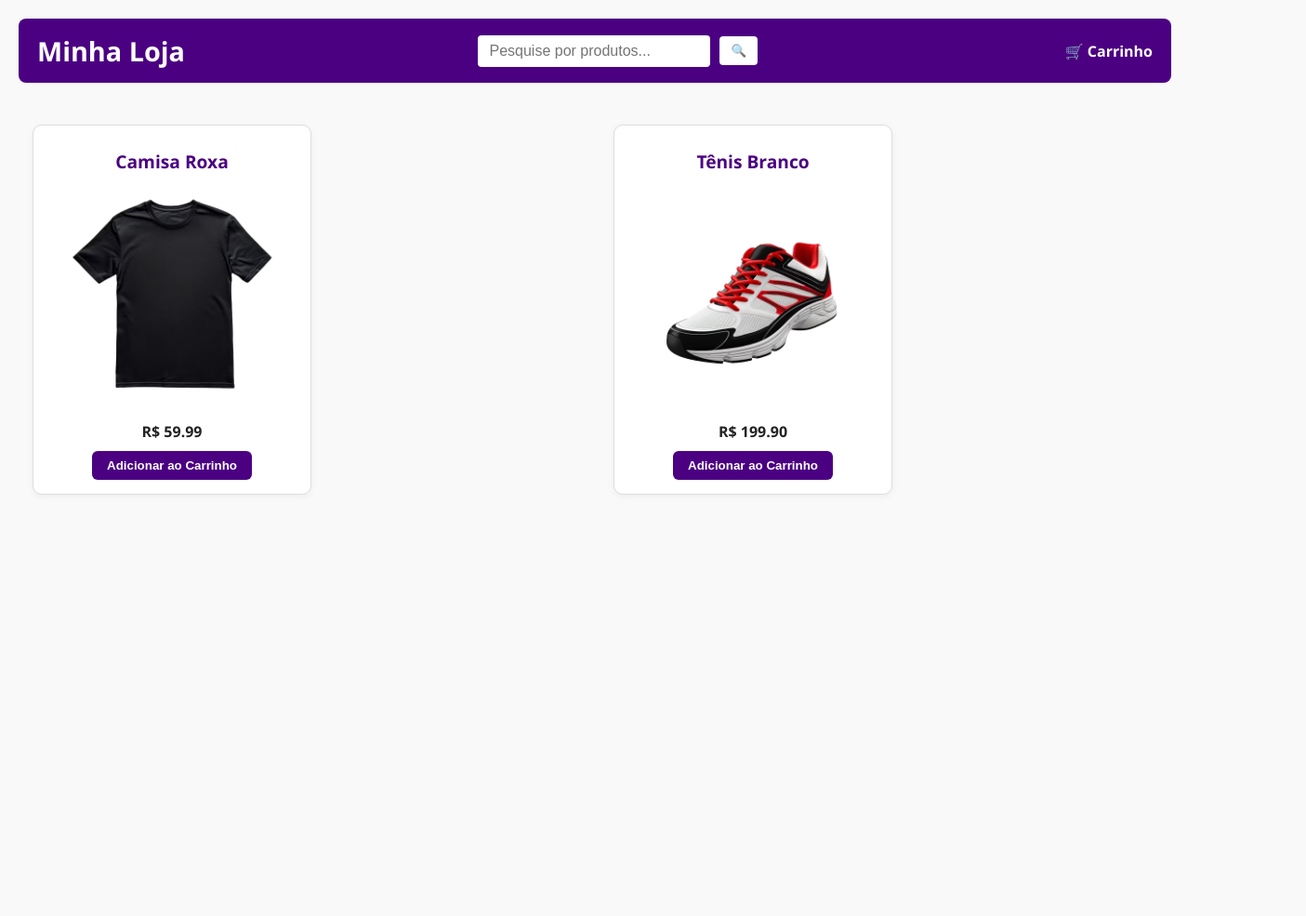
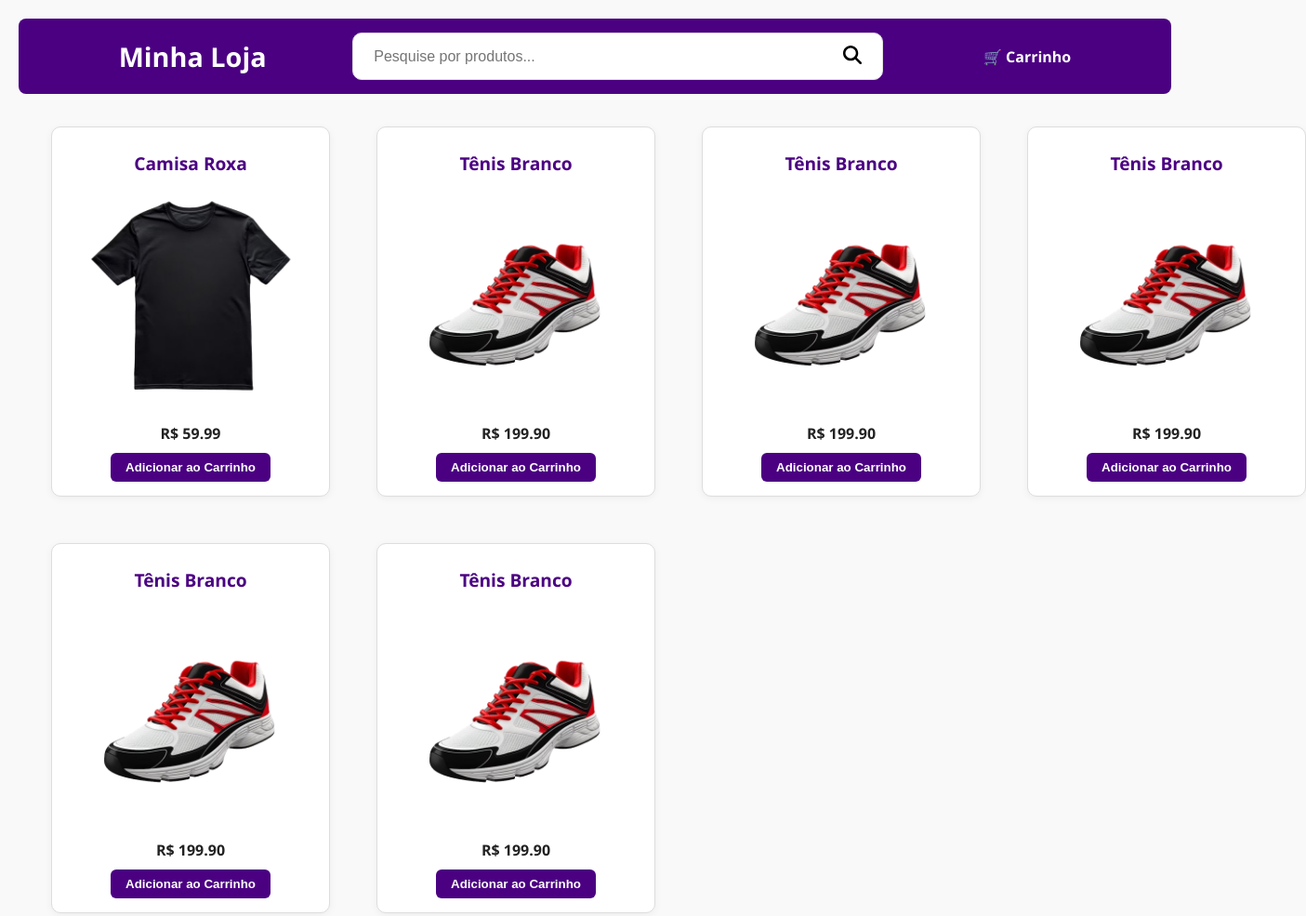
Before and after one commit to AntonioPalmaDev/Ecommerce, a plain HTML site: page index.html in a window 1280 px wide. Shown: the whole page at 93% size, 1405 px wide, since content can reach past the window. Before the commit the page ends 800 px from the top, so only its background shows below. Drawn offline with Linux system fonts and the light colour scheme.

Commit message:
Ajuste de UX

```diff
--- a/css/style.css
+++ b/css/style.css
@@ -17,14 +17,13 @@ body {
 /* Cabeçalho */
 header {
   display: flex;
-  justify-content: space-between;
+  justify-content: space-evenly;
   align-items: center;
   padding: 15px 20px;
   background-color: #4b0082;
   color: #fff;
   border-radius: 8px;
-  margin-bottom: 30px;
-  gap: 15px;
+  gap: 5px;
 }
 
 header h1 {
@@ -46,9 +45,13 @@ nav a:hover {
 /* Grade de produtos */
 #product-list {
   display: grid;
-  grid-template-columns: repeat(auto-fit, minmax(250px, 1fr));
-  gap: 10px;
+  grid-template-columns: repeat(4, 1fr); /* força 4 colunas */
+  gap: 20px;
+  padding: 20px;
+  justify-items: center;
 }
+
+
 
 
 /* Cartão do produto */
@@ -198,8 +201,8 @@ button:hover {
 
 #notificacao {
     position: fixed;
-    top: -100px;
-    left: 50%;
+    top: -150px;
+    right: -50px;
     transform: translateX(-50%);
     background-color: #333;
     color: white;
@@ -212,7 +215,7 @@ button:hover {
 }
 
 #notificacao.show {
-    top: 25px;
+    top: 100px;
     opacity: 1;
     visibility: visible;
 }
@@ -220,7 +223,7 @@ button:hover {
 .hidden {
     visibility: hidden;
     opacity: 0;
-    top: -100px;
+    top: -150px;
     transition: opacity 0.5s ease-in-out, top 0.5s ease-in-out;
 }
 
@@ -234,31 +237,44 @@ button:hover {
   nav {
     margin-top: 10px;
   }
+
+}
+@media (max-width: 1024px) {
+  #product-list {
+    grid-template-columns: repeat(2, 1fr); /* 2 por linha em tablets */
+  }
+}
+
+@media (max-width: 600px) {
+  #product-list {
+    grid-template-columns: 1fr; /* 1 por linha no celular */
+  }
 }
 
 .search-container {
   display: flex;
   align-items: center;
-  gap: 10px;
+  gap: 5px;
+  background-color: #fff;
+  border: 1px solid #ddd;
+  border-radius: 10px;
+  padding: 5px 10px;
 }
 
 #search-bar {
   padding: 8px 12px;
   font-size: 1rem;
-  border: none;
-  border-radius: 4px;
-  width: 250px; /* Tamanho da barra de pesquisa */
+  border:none;
+  width: 500px;
+  outline: none;
 }
 
+
+
 #search-button {
-  background-color: #fff;
-  color: #4b0082;
+  background-color: white;
   border: none;
-  border-radius: 4px;
   padding: 8px 12px;
   cursor: pointer;
+
 }
-
-#search-button:hover {
-  background-color: #f2f2f2;
-}
--- a/index.html
+++ b/index.html
@@ -11,7 +11,9 @@
     <h1>Minha Loja</h1>
      <div class="search-container">
       <input type="text" id="search-bar" placeholder="Pesquise por produtos...">
-      <button id="search-button">🔍</button>
+      <button id="search-button">
+        <img src="img/pesquisaicon.svg" alt="icone de pesquisa" width="20" height="20">
+      </button>
 
     </div>
     <nav>
--- a/js/products.js
+++ b/js/products.js
@@ -1,4 +1,8 @@
 const products = [
   { id: 1, name: "Camisa Roxa", price: 59.99, image: "img/camisabg.png" },
   { id: 2, name: "Tênis Branco", price: 199.90, image: "img/tenisbg.png" },
+  { id: 3, name: "Tênis Branco", price: 199.90, image: "img/tenisbg.png" },
+  { id: 4, name: "Tênis Branco", price: 199.90, image: "img/tenisbg.png" },
+  { id: 5, name: "Tênis Branco", price: 199.90, image: "img/tenisbg.png" },
+  { id: 6, name: "Tênis Branco", price: 199.90, image: "img/tenisbg.png" },
 ];
```
Also changed, not shown: img/pesquisaicon.svg (added).
